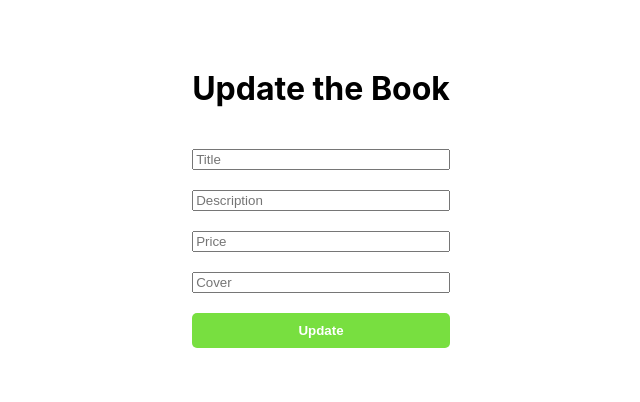
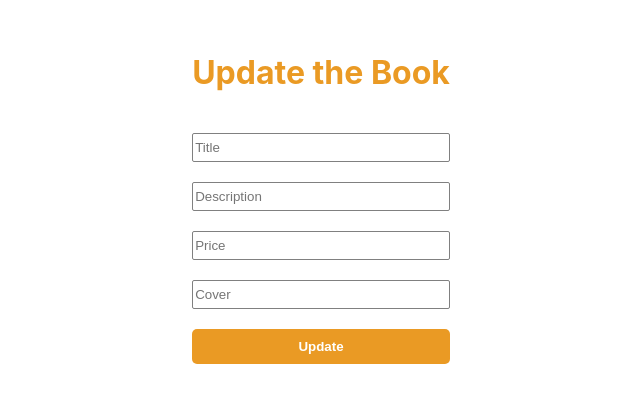
Before and after one commit to Pravindu-Bhashitha/Book_Application, a React (Create React App) app in the folder frontend/: page /update/1 in a window 1280 px wide. Shown: the part 202-604 px from the top of the page, without its empty margins (319-959 px from the left). Built offline with nearby package versions, Linux system fonts and the light colour scheme.

Commit message:
Add some css

```diff
--- a/frontend/package.json
+++ b/frontend/package.json
@@ -11,6 +11,7 @@
     "react-dom": "^18.2.0",
     "react-router-dom": "^6.22.0",
     "react-scripts": "5.0.1",
+    "react-toastify": "^10.0.4",
     "web-vitals": "^2.1.4"
   },
   "scripts": {
--- a/frontend/src/Pages/Add.css
+++ b/frontend/src/Pages/Add.css
@@ -6,6 +6,12 @@
   font-weight: bold;
   cursor: pointer;
   border-radius: 5px;
+}
+
+.formButton:hover {
+  color: rgb(120, 223, 64);
+  background-color: white;
+  border: 1px solid rgb(120, 223, 64);
 }
 
 .add-new-book-title {
@@ -31,13 +37,14 @@
   }
 }
 
-.add-inputs{
-    height: 25px;
-    border-radius: 2px;
-    border: 1px solid grey;
+.add-inputs {
+  height: 25px;
+  border-radius: 2px;
+  border: 1px solid grey;
 }
 
-.add-inputs:focus{
-    border: 1px solid rgb(120, 223, 64);
-    color: rgb(44, 41, 41);
+.add-inputs:focus {
+  border-color: rgb(120, 223, 64);
+  color: rgb(44, 41, 41);
+  outline: none;
 }
--- a/frontend/src/Pages/Add.jsx
+++ b/frontend/src/Pages/Add.jsx
@@ -1,7 +1,9 @@
 import axios from "axios";
 import React, { useState } from "react";
 import { useNavigate } from "react-router-dom";
-import './Add.css';
+import { ToastContainer, toast } from "react-toastify";
+import "react-toastify/dist/ReactToastify.css";
+import "./Add.css";
 
 const Add = () => {
   const [book, setBook] = useState({
@@ -14,29 +16,81 @@ const Add = () => {
   const navigate = useNavigate();
 
   const handleChange = (e) => {
-    setBook((prev) => ({ ...prev, [e.target.name]: e.target.value}));
+    setBook((prev) => ({ ...prev, [e.target.name]: e.target.value }));
   };
 
-  console.log(book)
+  const handleClick = async (e) => {
+    e.preventDefault();
 
-  const handleClick = async e =>{
-    e.preventDefault()
-    try{
-        await axios.post("http://localhost:8800/books",book)
-        navigate("/");
-    }catch(err){
-        console.log(err)
+    // Check if any field is empty
+    if (!book.title || !book.description || !book.price || !book.cover) {
+      toast.warn("Please Enter All the Details", {
+        position: "top-center",
+        autoClose: 5000,
+        hideProgressBar: false,
+        closeOnClick: true,
+        pauseOnHover: true,
+        draggable: true,
+        progress: undefined,
+        theme: "light",
+      });
+      return;
     }
-  }
+
+    try {
+      await axios.post("http://localhost:8800/books", book);
+      navigate("/");
+    } catch (err) {
+      console.log(err);
+    }
+  };
 
   return (
     <div className="form">
+      <ToastContainer
+        position="top-center"
+        autoClose={5000}
+        hideProgressBar={false}
+        newestOnTop={false}
+        closeOnClick
+        rtl={false}
+        pauseOnFocusLoss
+        draggable
+        pauseOnHover
+        theme="light"
+      />
       <h1 className="add-new-book-title">Add New Book</h1>
-      <input type="text" placeholder="Title" onChange={handleChange} name="title" className="add-inputs"/>
-      <input type="text" placeholder="Description" onChange={handleChange} name="description" className="add-inputs"/>
-      <input type="number" placeholder="Price" onChange={handleChange} name="price" className="add-inputs"/>
-      <input type="text" placeholder="Cover" onChange={handleChange} name="cover" className="add-inputs"/>
-      <button onClick={handleClick} className="formButton">Add</button>
+      <input
+        type="text"
+        placeholder="Title"
+        onChange={handleChange}
+        name="title"
+        className="add-inputs"
+      />
+      <input
+        type="text"
+        placeholder="Description"
+        onChange={handleChange}
+        name="description"
+        className="add-inputs"
+      />
+      <input
+        type="number"
+        placeholder="Price"
+        onChange={handleChange}
+        name="price"
+        className="add-inputs"
+      />
+      <input
+        type="text"
+        placeholder="Cover"
+        onChange={handleChange}
+        name="cover"
+        className="add-inputs"
+      />
+      <button onClick={handleClick} className="formButton">
+        Add
+      </button>
     </div>
   );
 };
--- /dev/null
+++ b/frontend/src/Pages/Update.css
@@ -0,0 +1,50 @@
+.update-book-title {
+  animation: bounce 2s infinite;
+  color: rgb(234, 154, 36);
+}
+
+@keyframes bounce {
+  0%,
+  20%,
+  50%,
+  80%,
+  100% {
+    transform: translateY(0);
+  }
+
+  40% {
+    transform: translateY(-20px);
+  }
+
+  60% {
+    transform: translateY(-10px);
+  }
+}
+
+.update-formButton {
+  border: none;
+  padding: 10px;
+  background-color: rgb(234, 154, 36);
+  color: white;
+  font-weight: bold;
+  cursor: pointer;
+  border-radius: 5px;
+}
+
+.update-formButton:hover{
+    color: rgb(234, 154, 36);
+    background-color: white;
+    border: 1px solid rgb(234, 154, 36);
+}
+
+.update-inputs{
+    height: 25px;
+  border-radius: 2px;
+  border: 1px solid grey;
+}
+
+.update-inputs:focus{
+    border-color: rgb(234, 154, 36);
+    color: rgb(44, 41, 41);
+    outline: none;
+}
--- a/frontend/src/Pages/Update.jsx
+++ b/frontend/src/Pages/Update.jsx
@@ -1,6 +1,7 @@
 import axios from "axios";
 import React, { useState } from "react";
 import { useLocation, useNavigate } from "react-router-dom";
+import './Update.css'
 
 const Update = () => {
   const [book, setBook] = useState({
@@ -13,32 +14,58 @@ const Update = () => {
   const navigate = useNavigate();
   const location = useLocation();
 
-  const bookId = location.pathname.split("/")[2]
+  const bookId = location.pathname.split("/")[2];
 
   const handleChange = (e) => {
-    setBook((prev) => ({ ...prev, [e.target.name]: e.target.value}));
+    setBook((prev) => ({ ...prev, [e.target.name]: e.target.value }));
   };
 
-  console.log(book)
+  console.log(book);
 
-  const handleClick = async e =>{
-    e.preventDefault()
-    try{
-        await axios.put("http://localhost:8800/books/" + bookId,book)
-        navigate("/");
-    }catch(err){
-        console.log(err)
+  const handleClick = async (e) => {
+    e.preventDefault();
+    try {
+      await axios.put("http://localhost:8800/books/" + bookId, book);
+      navigate("/");
+    } catch (err) {
+      console.log(err);
     }
-  }
+  };
 
   return (
     <div className="form">
-      <h1>Update the Book</h1>
-      <input type="text" placeholder="Title" onChange={handleChange} name="title" />
-      <input type="text" placeholder="Description" onChange={handleChange} name="description"/>
-      <input type="number" placeholder="Price" onChange={handleChange} name="price"/>
-      <input type="text" placeholder="Cover" onChange={handleChange} name="cover"/>
-      <button onClick={handleClick} className="formButton">Update</button>
+      <h1 className="update-book-title">Update the Book</h1>
+      <input
+        type="text"
+        placeholder="Title"
+        onChange={handleChange}
+        name="title"
+        className="update-inputs"
+      />
+      <input
+        type="text"
+        placeholder="Description"
+        onChange={handleChange}
+        name="description"
+        className="update-inputs"
+      />
+      <input
+        type="number"
+        placeholder="Price"
+        onChange={handleChange}
+        name="price"
+        className="update-inputs"
+      />
+      <input
+        type="text"
+        placeholder="Cover"
+        onChange={handleChange}
+        name="cover"
+        className="update-inputs"
+      />
+      <button onClick={handleClick} className="update-formButton">
+        Update
+      </button>
     </div>
   );
 };
```
Also changed, not shown: frontend/src/Pages/Books.css (+0 -10 lines), frontend/src/Pages/Books.jsx (+20 -12 lines), 1 other file (tests, documents, lock files or other folders).
